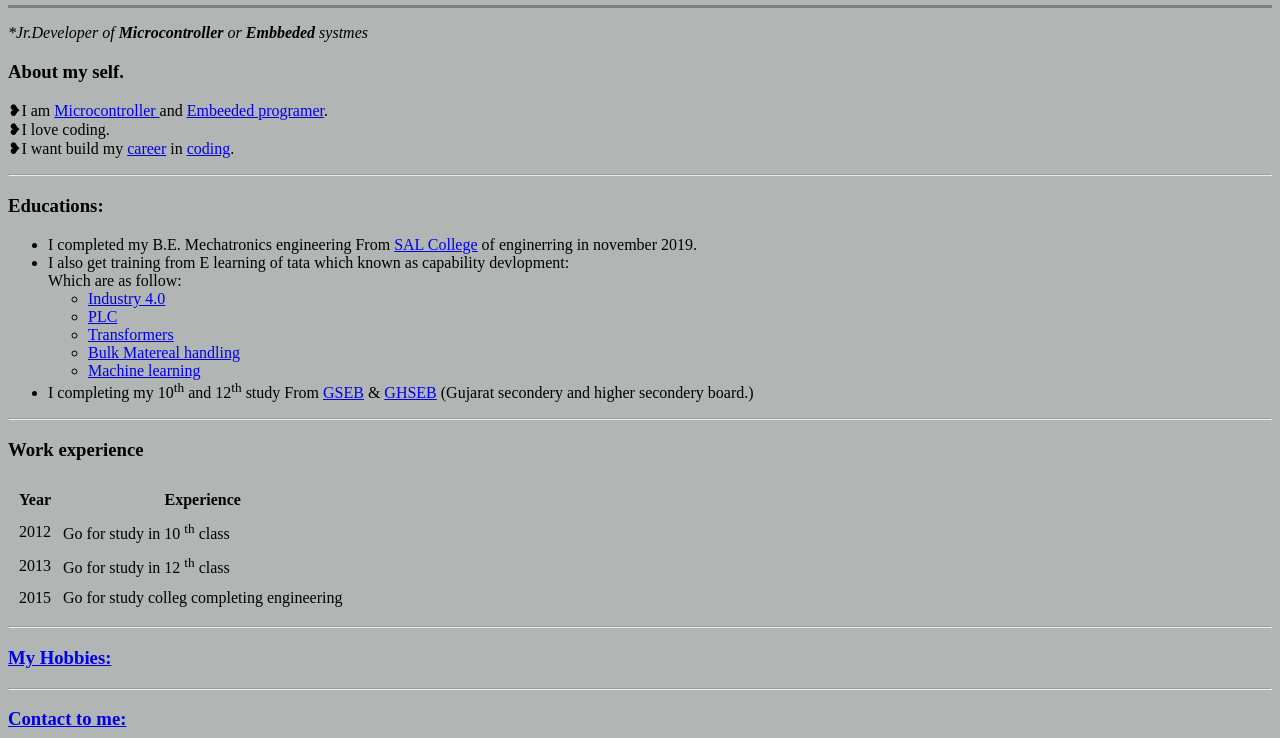
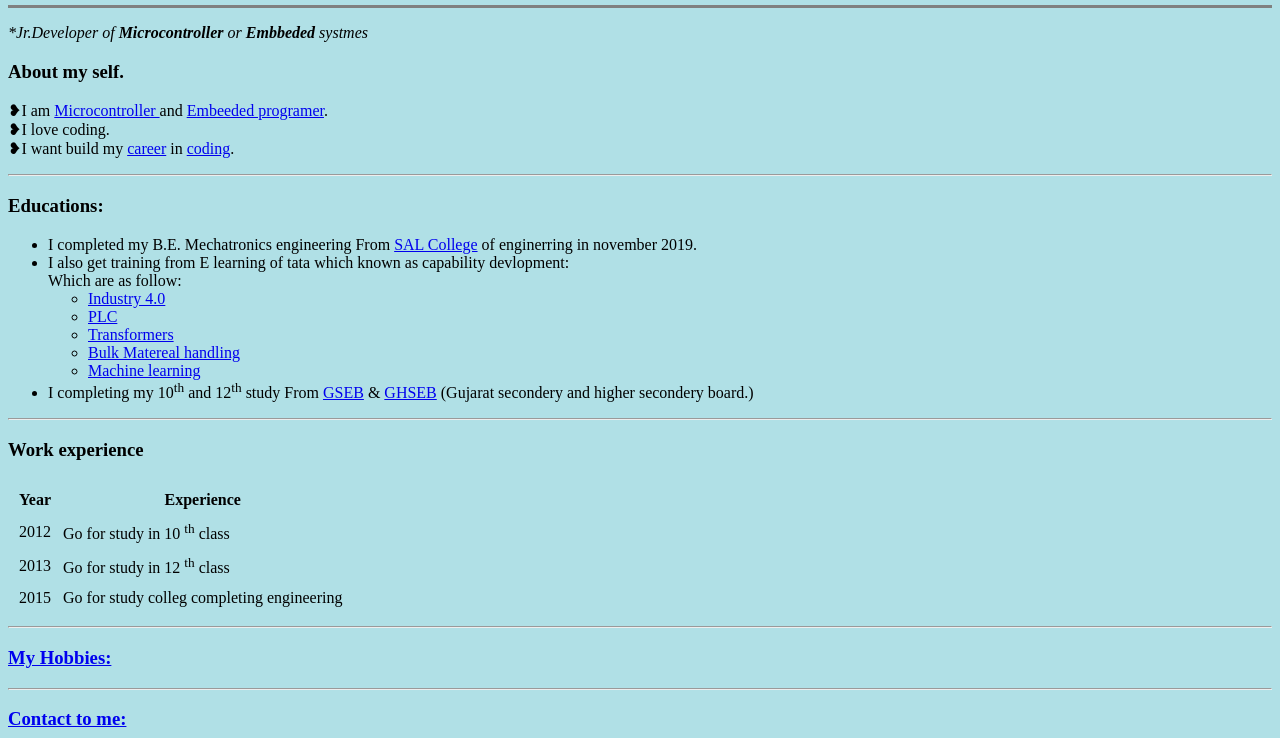
Before and after one commit to Paresh-lab/Personal-site, a plain HTML site: page index.html in a window 1280 px wide. Shown: the part 188-926 px from the top of the page. Drawn offline with Linux system fonts and the light colour scheme.

Commit message:
Update index.html

```diff
--- a/index.html
+++ b/index.html
@@ -6,7 +6,7 @@
   <title>Paresh Panchal</title>
 </head>
 
-<body style="background-color: #b1b5b3" >
+<body style="background-color: powderblue" >
   <hr size=3 noshade>
   <table cellspacing="20">
     <tr>
```
